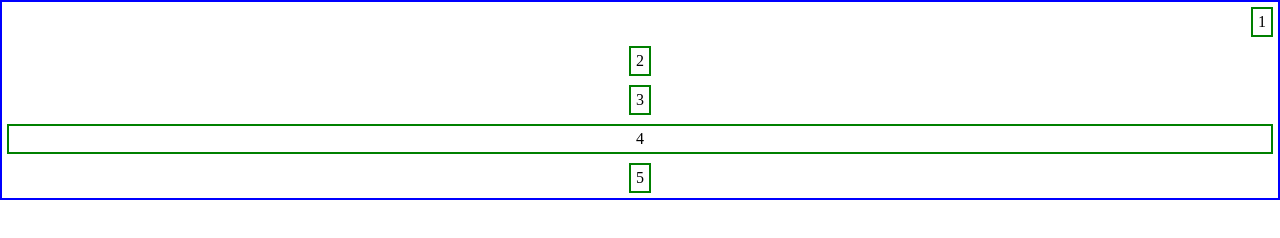
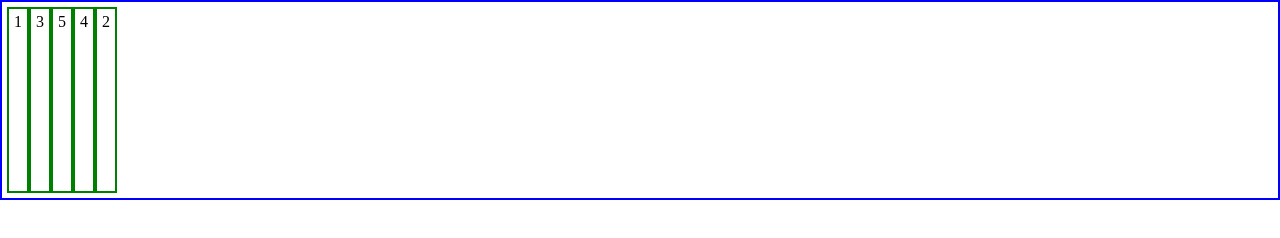
Before and after one commit to VasylUlianovskyi/CSS_Grid_Responsive_Site, a plain HTML site: page index.html in a window 1280 px wide. Drawn offline with Linux system fonts and the light colour scheme.

Commit message:
add order

```diff
--- a/assets/css/style.css
+++ b/assets/css/style.css
@@ -8,10 +8,7 @@
   padding: 5px;
   height: 200px;
   display: flex;
-  flex-direction: column;
-  justify-content: space-between;
-  align-items: center;
-  gap: 5px
+
 }
 
 .child {
@@ -19,11 +16,45 @@
   padding: 5px;
 }
 
-.child1 {
-  align-self: flex-end;
+.child4 {
+  order: 1;
 }
 
-.child4 {
-  align-self: stretch;
-  text-align: center;
+.child2 {
+  order: 2;
 }
+
+/* header,
+aside,
+main,
+footer {
+  border: 2px solid orange;
+  padding: 10px;
+}
+
+.center-wrapper {
+  display: flex;
+  margin: 0 auto;
+  max-width: 800px;
+  min-width: 320px;
+  width: 100%;
+
+}
+
+body {
+  display: flex;
+  flex-direction: column;
+  min-height: 100vh;
+}
+
+aside {
+  width: 30%;
+}
+
+main {
+  width: 70%;
+}
+
+footer {
+  margin-top: auto;
+} */
```
Also changed, not shown: index.html (+15 -0 lines).
